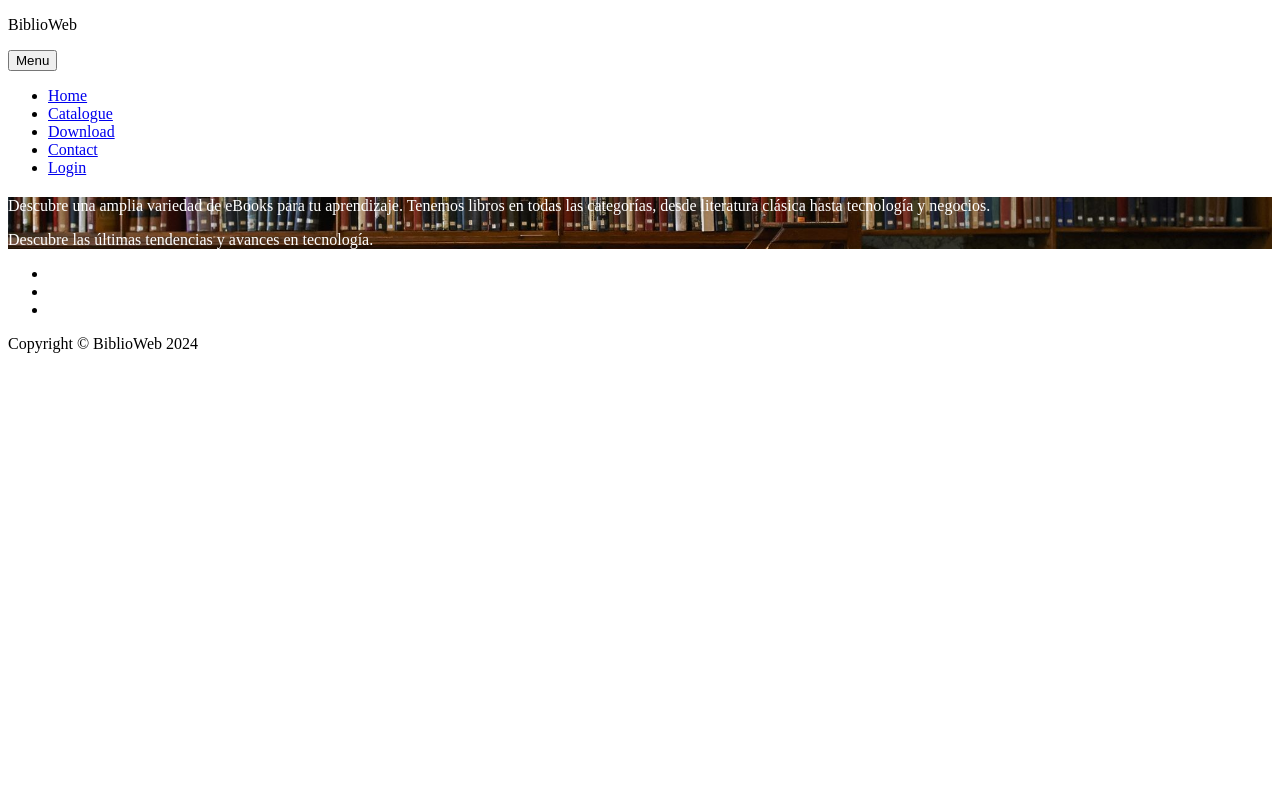
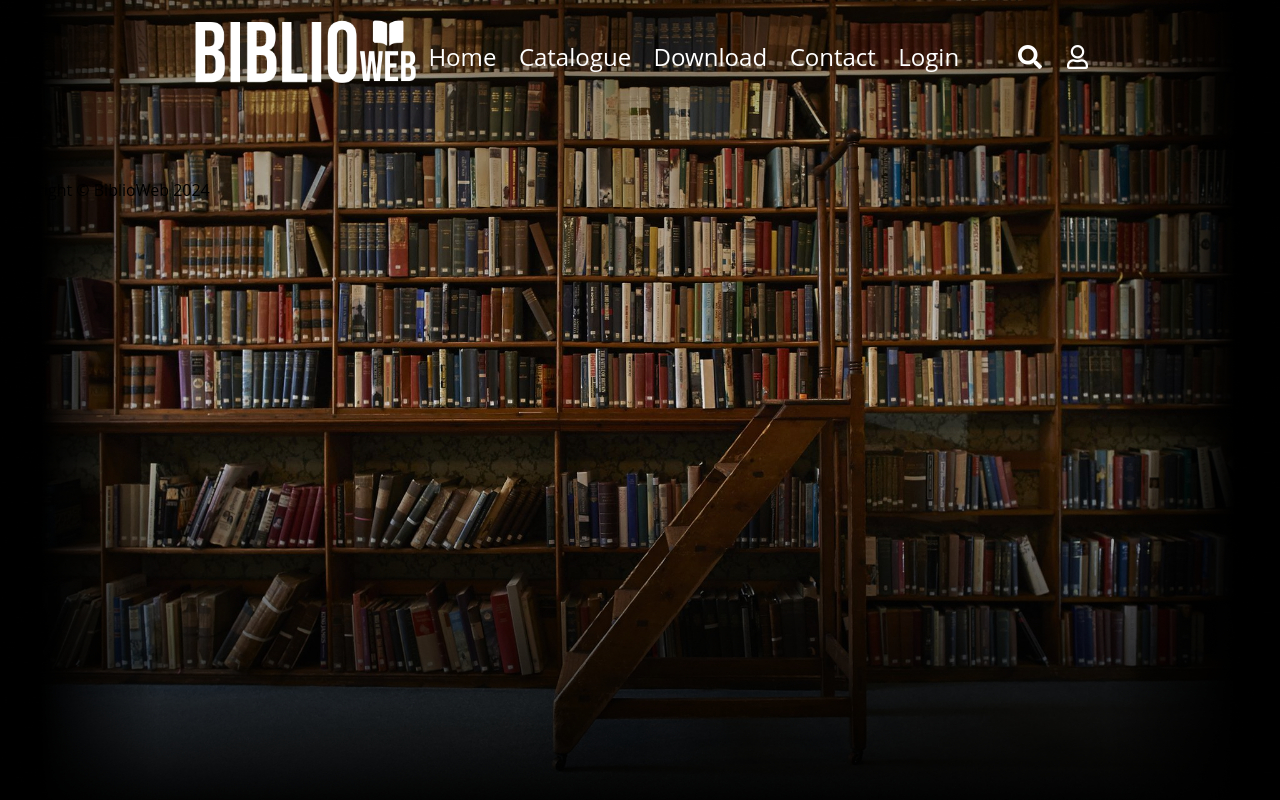
Before and after one commit to cosyfps/programacion-web-006d, a Python web app: template templates/homepage.html in a window 1280 px wide. Run offline with Jinja, Linux system fonts and the light colour scheme; the template is opened without the code that fills it, so the values that code supplies are empty.

Commit message:
Termino de nav-bar y background

```diff
--- a/static/css/styles.css
+++ b/static/css/styles.css
@@ -0,0 +1,77 @@
+*{
+    margin: 0;
+    padding: 0;
+    font-family: 'Open Sans', sans-serif;
+    box-sizing: border-box;
+}
+
+body{
+    background:  url(/static/assets/img/bg3.png) no-repeat;
+    height: 100vh;
+    background-size: cover;
+    background-position: center ;
+}
+
+header {
+    width: 100%;
+    height: 112.5px;
+    display: flex;
+    justify-content: space-between;
+    align-items: center;
+    padding: 30px 15%;
+    background: rgba(0, 0, 0, 0);
+}
+
+.logo {
+    width: 225px;
+    height: 168.75px;
+    cursor: pointer;
+    background-image: url('/static/assets/img/logo2.png');
+    background-size: contain;
+    background-repeat: no-repeat;
+    background-position: center;
+}
+
+.nav-bar ul {
+    display: flex;
+    list-style: none;
+}
+
+.nav-bar li {
+    margin-right: 22.5px;
+}
+
+.navbar-icons {
+    display: flex;
+    align-items: center;
+}
+
+.navbar-link {
+    margin-left: 25px;
+    color: white;
+    text-decoration: none;
+    font-size: 24px;
+}
+
+.navbar-link:hover {
+    color: rgb(255, 255, 255);
+    transition: all 0.4s ease 0s;
+}
+
+nav li a {
+    font-size: 24px;
+    font-weight: 500;
+    color: white;
+    text-decoration: none;
+    position: relative;
+}
+
+nav li a:hover::after {
+    content: '';
+    position: absolute;
+    left: 0;
+    bottom: -3px;
+    width: 100%;
+    height: 2px;
+    background-color: rgb(255, 255, 255);
+}
--- a/templates/homepage.html
+++ b/templates/homepage.html
@@ -10,49 +10,34 @@
     <link rel="icon" type="image/x-icon" href="/static/assets/favicon.ico" />
     <!-- CSS -->
     <link href="/static/css/styles.css" rel="stylesheet" />
+    <link rel="stylesheet" href="https://cdnjs.cloudflare.com/ajax/libs/font-awesome/5.15.4/css/all.min.css">
 </head>
 
 <body>
 
     <!-- Header -->
     <header>
-        <nav id="mainNav">
-            <div>
-                <a href="homepage.html" style="background-image: url('/static/assets/favicon.ico'); width: 50px; height: 50px; background-position: center; background-size: contain;"></a>
-                <p href="homepage.html">BiblioWeb</p>
-                <button type="button" data-bs-toggle="collapse" data-bs-target="#navbarResponsive" aria-controls="navbarResponsive" aria-expanded="false" aria-label="Toggle navigation">
-                    Menu
-                    <i></i>
-                </button>
-                <div id="navbarResponsive">
+        <div class="logo">
+            <a href="homepage.html"></a>
+        </div>
+        <nav class="nav-bar">
             <ul>
                 <li><a href="homepage.html">Home</a></li>
                 <li><a href="catalogue.html">Catalogue</a></li>
                 <li><a href="download.html">Download</a></li>
                 <li><a href="contact.html">Contact</a></li>
-                        <li><a href="singin.html">Login</a></li>
+                <li><a href="signin.html">Login</a></li>
             </ul>
+        </nav>
+        <div class="navbar-icons">
+            <a href="#" class="navbar-link"><i class="fas fa-search"></i></a>
+            <a href="singin.html" class="navbar-link"><i class="far fa-user"></i></a>
         </div>
-            </div>
-        </nav>
     </header>
 
     <!-- Content -->
     <div class="container">
-        <div class="row">
-            <div style="background-image: url('/static/assets/img/homepage-bg.jpg'); background-size: cover; background-position: center;">
-                <h2></h2>
-                <style>
-                    header .Descripción {color:white}
-                    header .description {color:white}
-                </style>
-                <header>
-                <p class="Descripción">Descubre una amplia variedad de eBooks para tu aprendizaje. Tenemos libros en todas las categorías, desde literatura clásica hasta tecnología y negocios.</p>
-                <p class="description">Descubre las últimas tendencias y avances en tecnología.</p>
-                </header>
-
-            </div>
-        </div>
+        <!-- TODO: Agregar logo y texto de bienvenida -->
     </div>
 
     <!-- Footer -->
```
Lines whose indentation alone changed are shown as unchanged.
